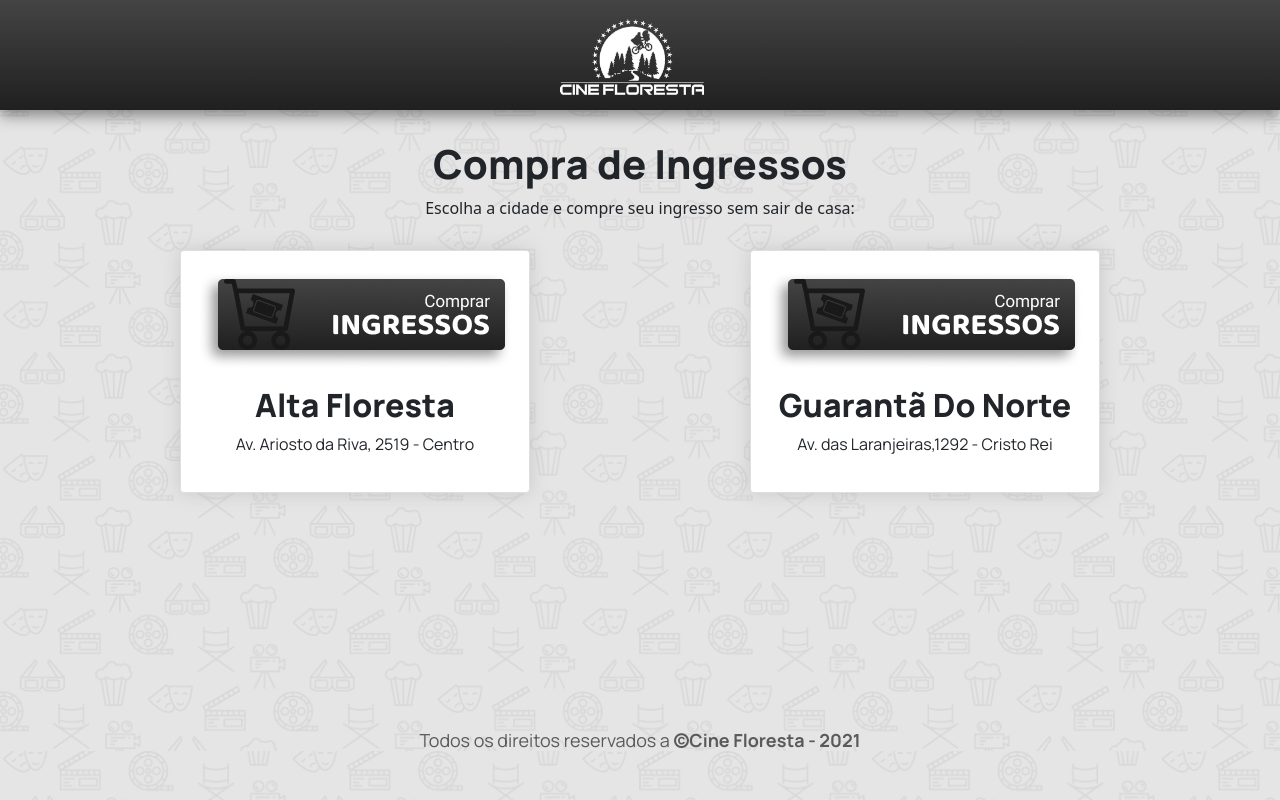
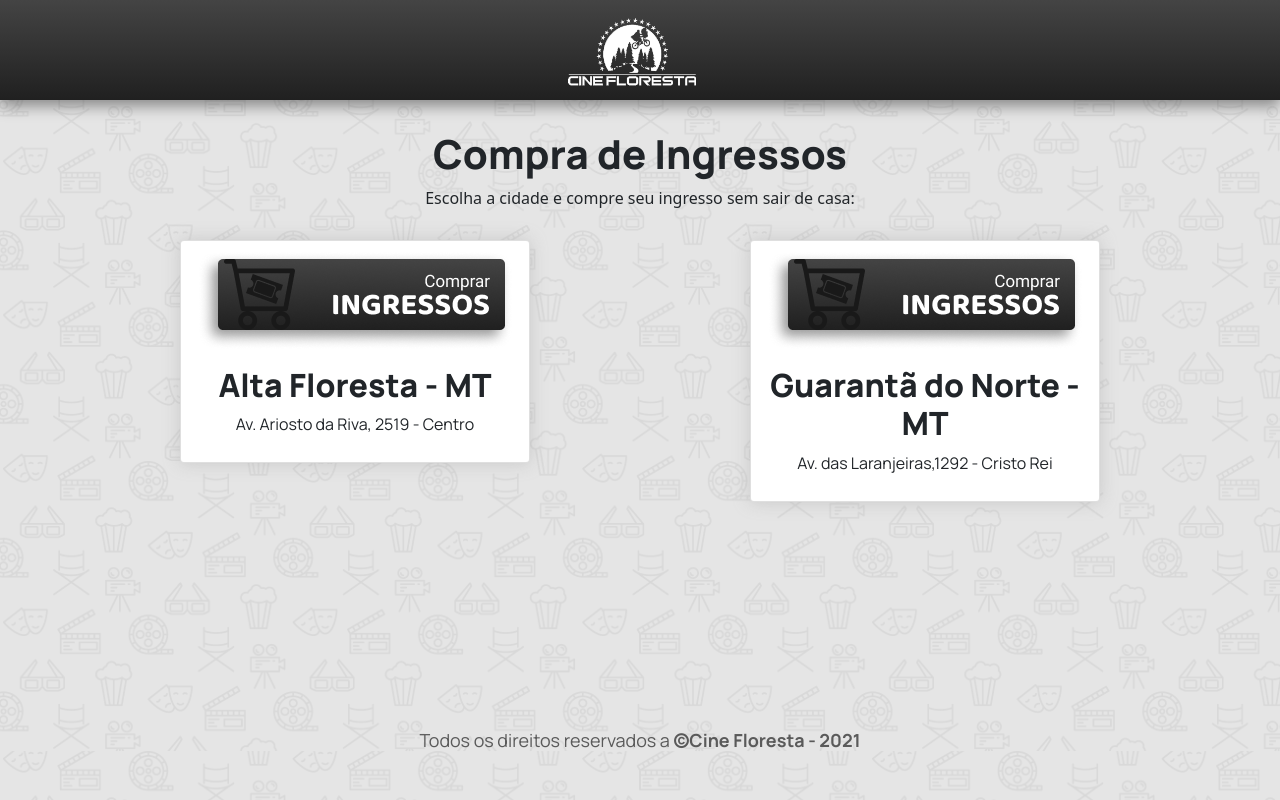
Before and after one commit to caioalexandredev/CineFloresta, a plain HTML site: page index.html in a window 1280 px wide. Drawn offline with nearby package versions, Linux system fonts and the light colour scheme.

Commit message:
Ajustes de Aperfeiçoamento

```diff
--- a/index.html
+++ b/index.html
@@ -13,7 +13,7 @@
         <link href="https://fonts.googleapis.com/css2?family=Manrope:wght@200;300;400;500;600;700;800&display=swap" rel="stylesheet">
 
         <!-- Personal CSS -->
-        <link rel="stylesheet" href="style.css?v2">
+        <link rel="stylesheet" href="style.css?v3">
 
         <title>Cine Floresta</title>
     </head>
@@ -38,7 +38,7 @@
                                 <figure class="btncompra">
                                     <a href="https://cinesis.net.br/CineFloresta/Cartaz?idCidade=87bd3c0b-0c93-4a6a-a007-80ee5a7baf9d&idEmpresa=93307909-e4ba-48b4-a0ab-8f12165a0618"><img src="img/btn_comprar.png" alt="Botão de Compra"></a>
                                 </figure>
-                                <h2>Alta Floresta</h2>
+                                <h2>Alta Floresta - MT</h2>
                                 <p>Av. Ariosto da Riva, 2519 - Centro</p>
                             </div>
                         </div>
@@ -47,7 +47,7 @@
                                 <figure class="btncompra">
                                     <a href="https://cinesis.net.br/CineFloresta/Cartaz?idCidade=1680bf08-a6ac-41f7-9d18-5a3a42846caf&idEmpresa=b8c30545-396a-49e4-9d34-8cba866073b0"><img src="img/btn_comprar.png" alt="Botão de Compra"></a>
                                 </figure>
-                                <h2>Guarantã Do Norte</h2>
+                                <h2>Guarantã do Norte - MT</h2>
                                 <p>Av. das Laranjeiras,1292 - Cristo Rei</p>
                             </div>
                         </div>
--- a/style.css
+++ b/style.css
@@ -5,7 +5,7 @@ header{
 }
 
 header img{
-    height: 90px;
+    height: 80px;
     margin: 10px 0px;
 }
 
@@ -41,7 +41,7 @@ header img{
     margin: 0 auto;
     margin-top: 30px;
     box-shadow: 0px 0px 17px 0px rgb(152 152 152 / 37%);
-    padding: 20px 0px
+    padding: 10px 0px
 }
 
 body{
```
